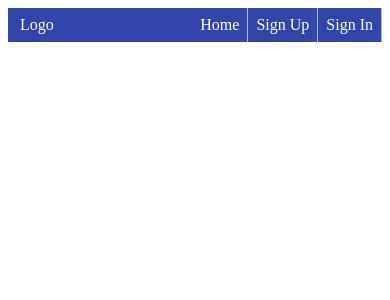
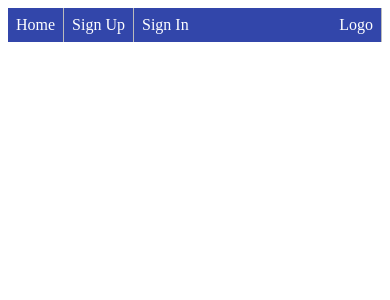
Before and after one commit to fateeS88/DrGPT, a React (Vite) app: page / in a window 390 px wide. Shown: the top 300 px of the page. Built offline with nearby package versions, Linux system fonts and the light colour scheme.

Commit message:
mobile first

```diff
--- a/src/App.css
+++ b/src/App.css
@@ -15,8 +15,13 @@ nav ul {
 }
 
 nav li {
-  float: right;
-  border-right: 1px solid #bbb;}
+  float: left;
+  border-right: 1px solid #bbb;
+}
+
+nav li:last-child {
+  border-right: none;
+  }
 
 nav li a {
   display: block;
@@ -30,32 +35,31 @@ nav li a:hover {background-color: #111; }
 
 form {
   font-family: sans-serif;
-  margin: 20px;
+  margin: 0;
   padding: 0;
   display: flex;
+  flex-direction: column;
   justify-content: center;
   align-items: center;
 }
 
 form h1 {
   font-family: sans-serif;
-  font-size : 24px;
   text-align: center;
+  font-size: large;
 }
 
 form h2 {
   font-family: sans-serif;
-  font-size : 20px;
   text-align: center;
+  font-size: medium;
 }
 
 form input {
-  display: flex;
-  flex-direction: column;
-  margin: 20px;
-  width: 400px;
+  margin: 10px 0;
+  width: 100%;
   font-family: sans-serif;
-  font-size : 16px;
+  font-size : 14px;
   color: #111;
   padding: 10px;
   border: 1px solid rgb(103, 100, 100) ;
@@ -64,12 +68,12 @@ form input {
 }
 
 form button {
-  display: block;
-  margin: 20px auto;
+  width: 100%;
+  margin: 10px auto;
   justify-content: center;
-  padding: 7px 20px;
-  font-size: 14px;
-  border: 2px solid rgb(50, 70, 170);
+  padding: 10px;
+  font-size: 12px;
+  border: 1px solid rgb(50, 70, 170);
   background-color: rgb(50, 70, 170);
   color: white;
   cursor: pointer;
--- a/src/App.jsx
+++ b/src/App.jsx
@@ -14,8 +14,9 @@ function App() {
      <div>
       <Router>
       <Header/>
+      <Home />
       <Routes>
-          <Route path="/" element={<Home />} />
+          <Route exact path="/" element={<Home />} />
           <Route path="/signup" element={<Signup />} />
           <Route path="/signin" element={<Signin />} />
       </Routes>
--- a/src/Components/Header.jsx
+++ b/src/Components/Header.jsx
@@ -16,14 +16,13 @@ import { Link } from 'react-router-dom';
 
 const Header = () => {
   return (
-    <nav>
+      <nav>
       <ul>
+        <li style={{ float: "right", borderLeft: "none" }}>
+        <Link to="/"><img src="" alt=""/> Logo </Link> </li>
+        <li><Link to="/">Home</Link></li>
+        <li><Link to="/signup">Sign Up</Link></li>
         <li><Link to="/signin">Sign In</Link></li>
-        <li><Link to="/signup">Sign Up</Link></li>
-        <li><Link to="/">Home</Link></li>
-        <li style={{ float: "left", borderRight: "none" }}>
-          <Link to="/"><img src="" alt=""/> Logo </Link>
-        </li>
       </ul>
     </nav>
   )
```
